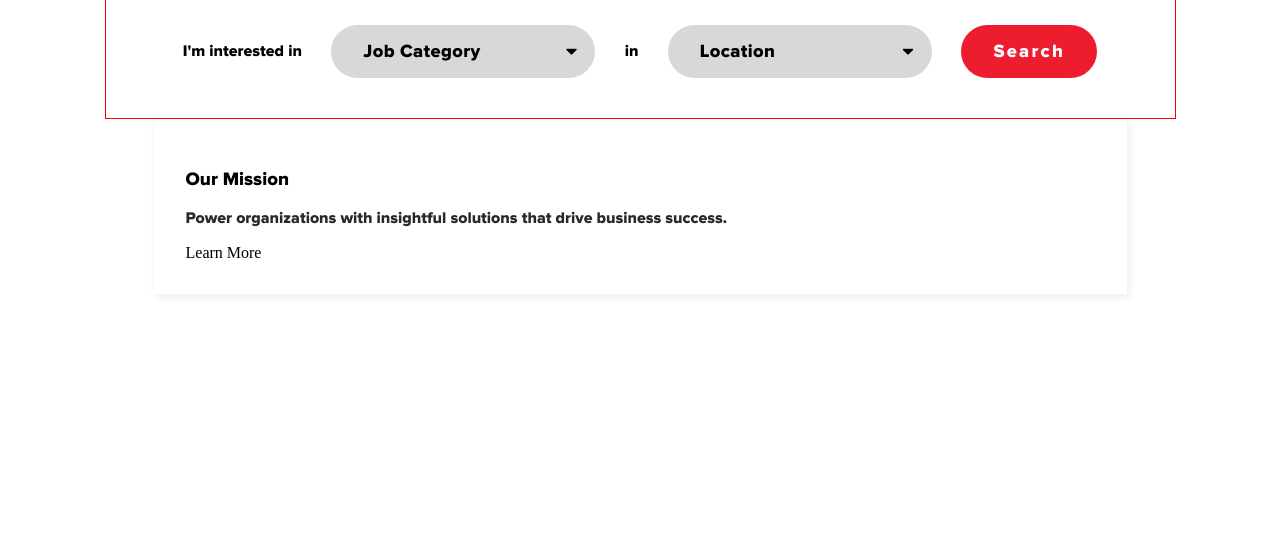
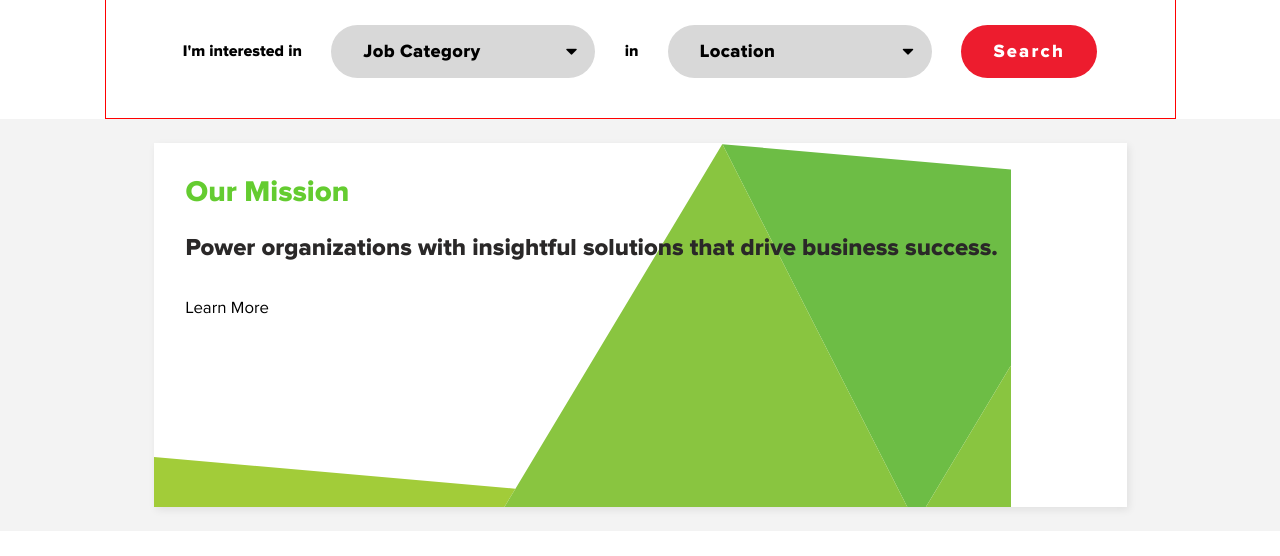
Before and after one commit to ierso/adp-career, a website with bundled scripts: page index.html in a window 1280 px wide. Shown: the part 84-640 px from the top of the page. Built offline with nearby package versions, Linux system fonts and the light colour scheme.

Commit message:
update card styles. add card bg images

```diff
--- a/index.html
+++ b/index.html
@@ -61,10 +61,11 @@
     </div>
   </section>
 
+  <div class="l-bg l-bg--gray">
     <section class="c-cards">
         <div class="c-cards__wrapper l-container">
           <div class="c-cards__card c-cards__card--mission">
-        <h3 class="c-cards__title">Our Mission</h3>
+            <h3 class="c-cards__title c-cards__title--mission">Our Mission</h3>
             <p class="c-cards__message">Power organizations with insightful solutions that drive business success.</p>
             <span class="c-cards__learn">
               Learn More
@@ -72,7 +73,7 @@
           </div>
         </div>
       </section>
-
+  </div>
 
 
   <script src="main.js"></script>
--- a/main.js
+++ b/main.js
@@ -1,3 +1,4 @@
+
 import filterToggle from './src/js/filterToggle';
 
 filterToggle();
--- a/src/styles/components/cards.css
+++ b/src/styles/components/cards.css
@@ -1,20 +1,43 @@
 $messageColor: #2A2828;
 $font: 'proxima_novaextrabold';
+$fontLink: 'proxima_nova_rgregular';
+$missionColor: #64CC30;
+$white: #FFFFFF;
 
 .c-cards {
 
 }
   .c-cards__wrapper {
-
+    padding: 1.5em;
   }
     .c-cards__card {
       box-shadow: 2px 3px 8px 0 rgba(0,0,0,0.08);
       padding: 2em 2em;
+      background: $white;
+      height: 300px;
+      background-size: contain;
+      background-repeat: no-repeat;
+      background-position-y: bottom;
+      &--mission {
+        background-image:url('../../svgs/green-origami-rotated.svg');
+      }
     }
       .c-cards__title {
         font-family: $font;
+        font-size: 1.85em;
+        margin: 0;
+        &--mission {
+          color: $missionColor;
+        }
       }
       .c-cards__message {
         color: $messageColor;
         font-family: $font;
+        font-size: 1.5em;
+        line-height: 1.25em;
+        margin: 1em 0 1.5em 0;
       }
+      .c-cards__learn {
+        font-family: $fontLink;
+        font-size: 1.05em;
+      }
--- a/src/styles/layouts/layouts.css
+++ b/src/styles/layouts/layouts.css
@@ -2,3 +2,8 @@
   margin: 0 auto;
   max-width: 973px;
 }
+.l-bg {
+  &--gray {
+    background: #F3F3F3;
+  }
+}
```
Also changed, not shown: src/svgs/green-origami-rotated.svg (added), src/svgs/purple-origami-rotated.svg (added), 1 other file. Lines whose indentation alone changed are shown as unchanged.
